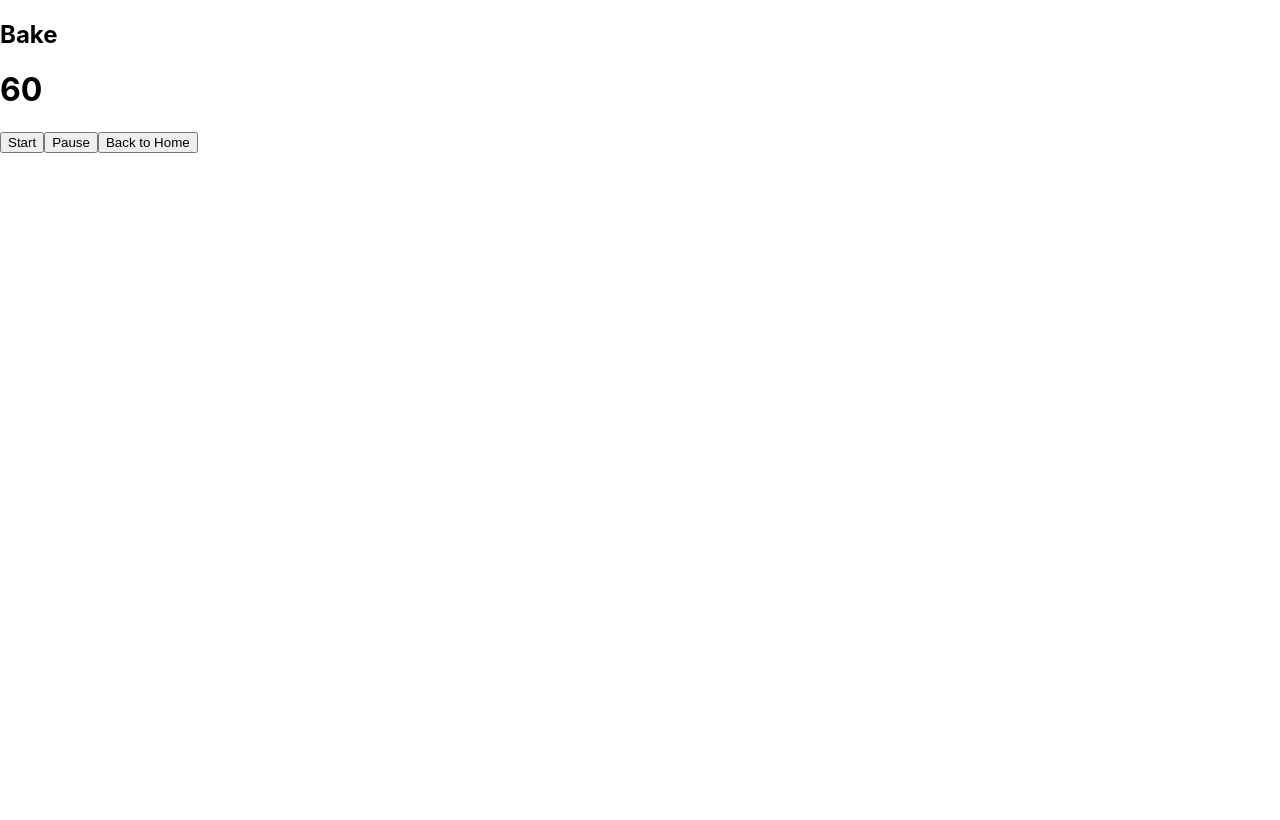
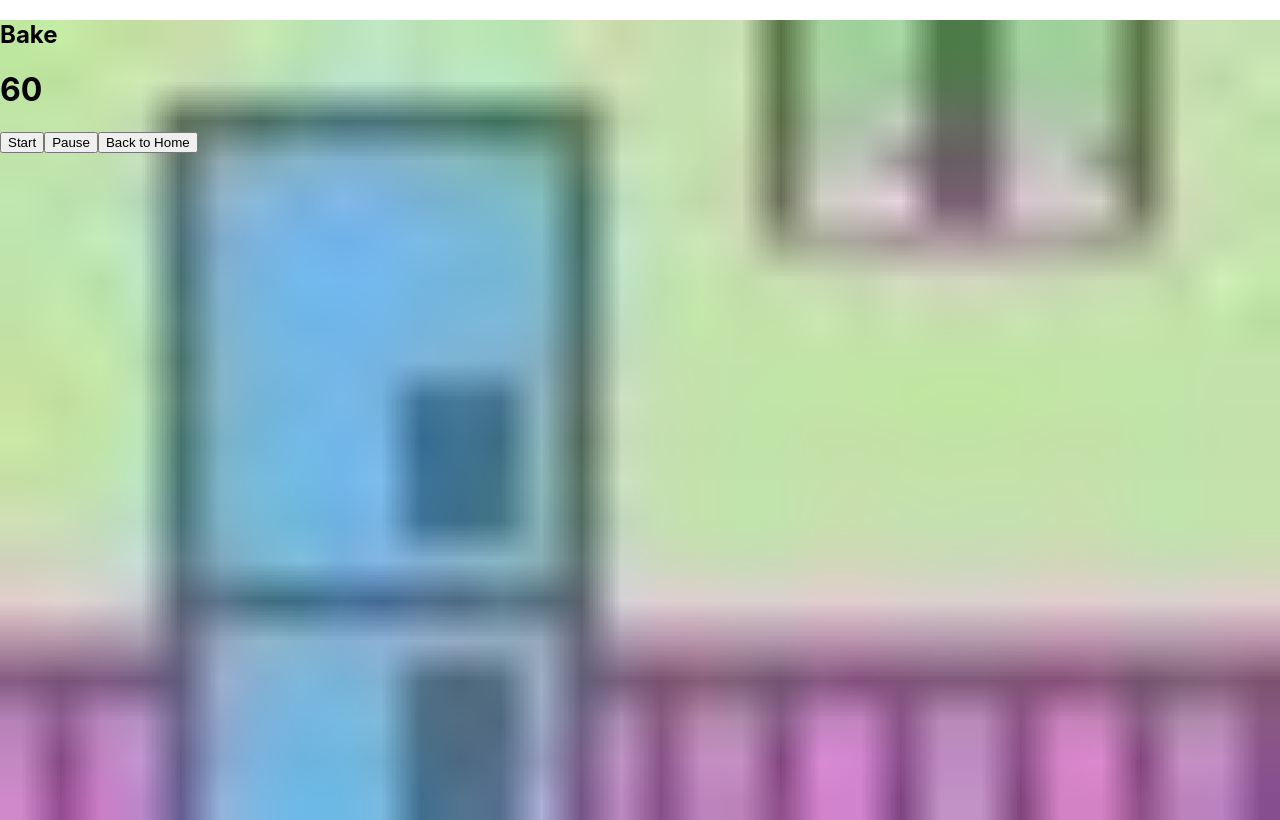
Before and after one commit to feliciashang/CookieTimer, a React (Create React App) app: page /bake in a window 1280 px wide. Built offline with nearby package versions, Linux system fonts and the light colour scheme.

Commit message:
add a background image

```diff
--- a/src/App.css
+++ b/src/App.css
@@ -1,38 +1,11 @@
-.App {
-  text-align: center;
+
+html, body, #root {
+  height: 100%;
+  margin: 0;
 }
-
-.App-logo {
-  height: 40vmin;
-  pointer-events: none;
+.pixel-bg {
+  background-image: url('./assets/cfdd8679-0262-4dc7-bef9-d142ae884238.jpg');
+  background-size: cover; /* or 'repeat' for tiled effect */
+  background-repeat: repeat;
+  height: 100%;
 }
-
-@media (prefers-reduced-motion: no-preference) {
-  .App-logo {
-    animation: App-logo-spin infinite 20s linear;
-  }
-}
-
-.App-header {
-  background-color: #282c34;
-  min-height: 100vh;
-  display: flex;
-  flex-direction: column;
-  align-items: center;
-  justify-content: center;
-  font-size: calc(10px + 2vmin);
-  color: white;
-}
-
-.App-link {
-  color: #61dafb;
-}
-
-@keyframes App-logo-spin {
-  from {
-    transform: rotate(0deg);
-  }
-  to {
-    transform: rotate(360deg);
-  }
-}
--- a/src/App.js
+++ b/src/App.js
@@ -6,6 +6,7 @@ import Home from './Home';
 function App() {
   return (
     <Router>
+      <div className="pixel-bg">
       <Routes>
         <Route path="/" element={<Home/>}/>
         <Route path="/dough" element={<Timer title="Chill Dough" startTime={30} />} />
@@ -13,6 +14,7 @@ function App() {
         <Route path="/bake" element={<Timer  title="Bake" startTime={60} />} />
         <Route path="/cool" element={<Timer  title="Cool" startTime={60}/>} />
       </Routes>
+      </div>
     </Router>
   );
 }
```
Also changed, not shown: src/assets/cfdd8679-0262-4dc7-bef9-d142ae884238.jpg (added), 1 other file (tests, documents, lock files or other folders).
